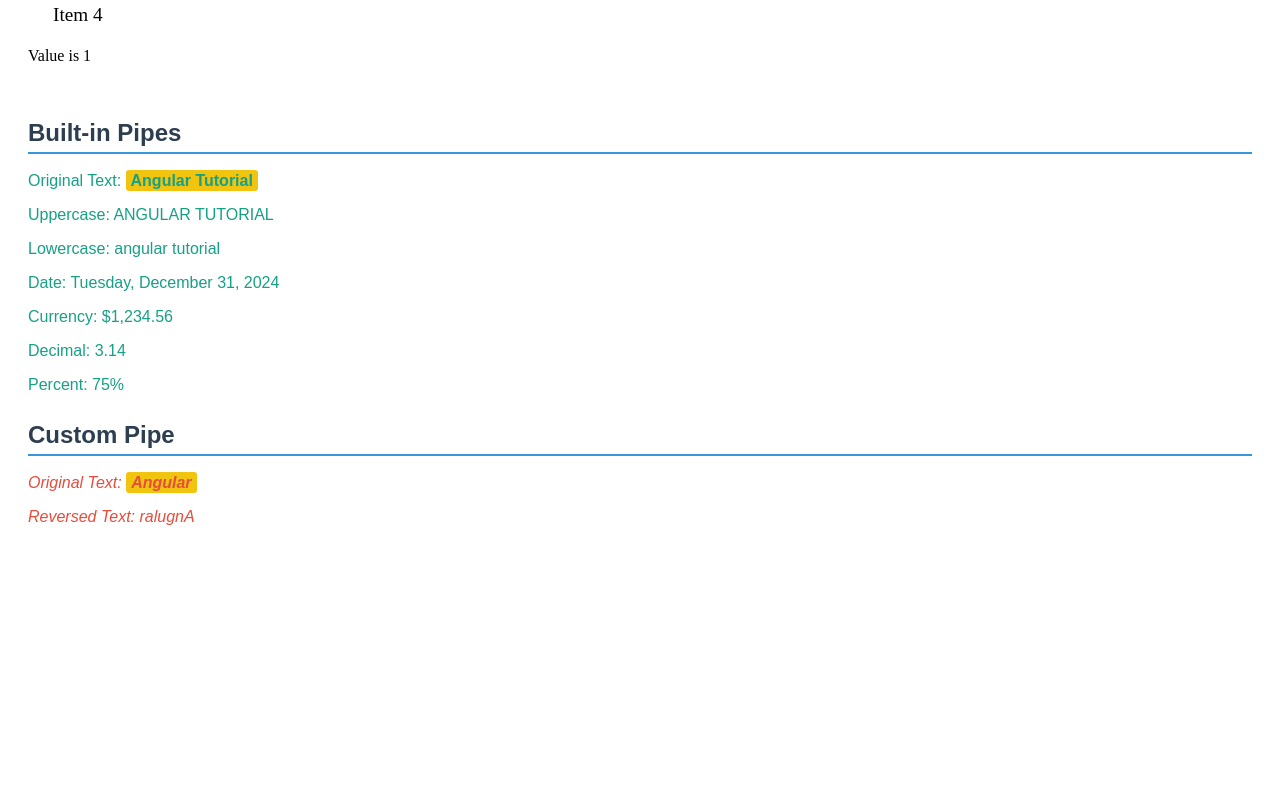
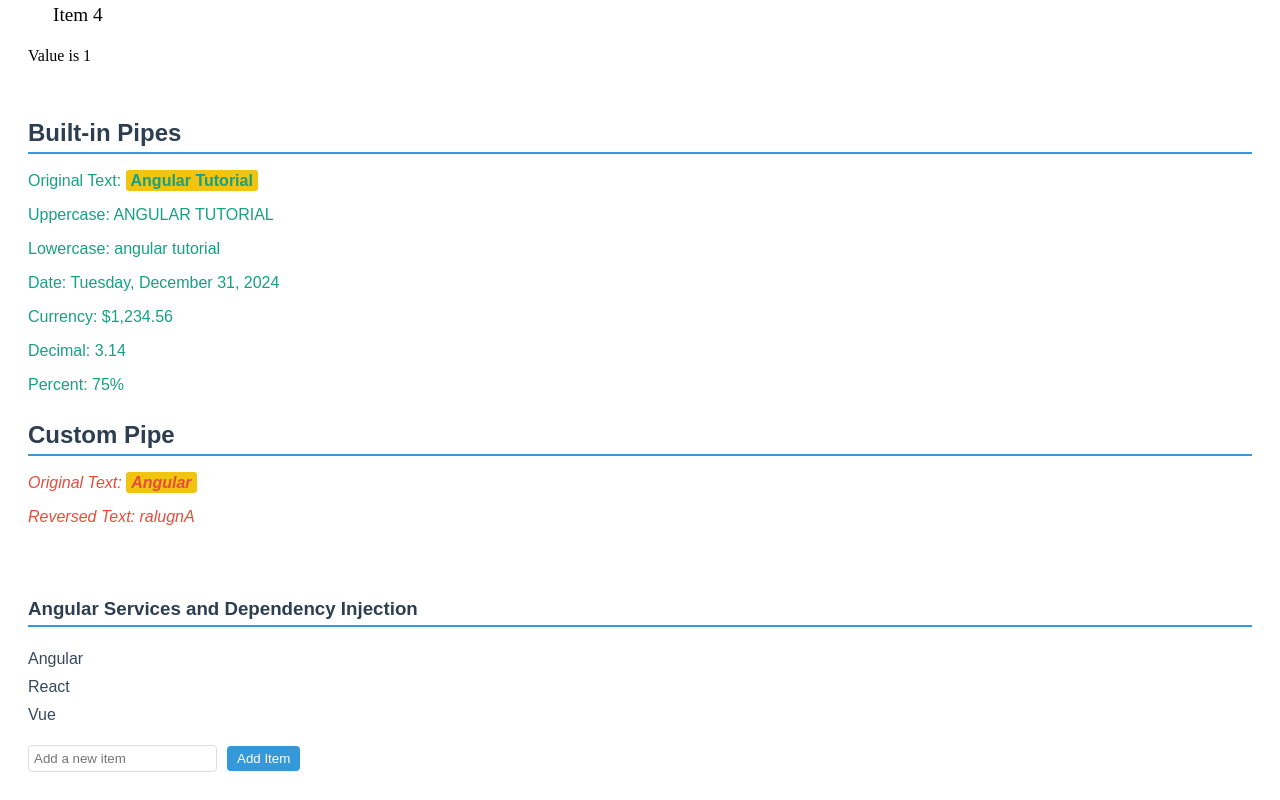
Before and after one commit to nasirhussainn/angular-16-tutorial, an Angular app in the folder angular-tutorial/: page / in a window 1280 px wide. Shown: the part 481-1281 px from the top of the page. Before the commit the page ends 1048 px from the top, so only its background shows below. Built offline with nearby package versions, Linux system fonts and the light colour scheme.

Commit message:
Add Lec6AngularServices component and DataService; update app module and template

```diff
--- a/angular-tutorial/src/app/app.component.html
+++ b/angular-tutorial/src/app/app.component.html
@@ -5,3 +5,4 @@
 
 <app-lec4-angular-directives></app-lec4-angular-directives>
 <app-lec5-pipes></app-lec5-pipes>
+<app-lec6-angular-services></app-lec6-angular-services>
--- a/angular-tutorial/src/app/app.module.ts
+++ b/angular-tutorial/src/app/app.module.ts
@@ -6,6 +6,7 @@
 import { FormsModule } from '@angular/forms';
 import { Lec5PipesComponent } from './lec5-pipes/lec5-pipes.component';
 import { ReversePipe } from './pipes/reverse.pipe';
+import { Lec6AngularServicesComponent } from './lec6-angular-services/lec6-angular-services.component';
 
 @NgModule({
   declarations: [
@@ -13,7 +14,8 @@
     Lec3AngularComponentsComponent,
     Lec4AngularDirectivesComponent,
     Lec5PipesComponent,
-    ReversePipe
+    ReversePipe,
+    Lec6AngularServicesComponent
   ],
   imports: [
     BrowserModule,
--- /dev/null
+++ b/angular-tutorial/src/app/lec6-angular-services/lec6-angular-services.component.html
@@ -0,0 +1,14 @@
+<div class="container">
+    <h3>Angular Services and Dependency Injection</h3>
+
+    <ul>
+      <li *ngFor="let item of items">{{ item }}</li>
+    </ul>
+
+    <input
+      type="text"
+      [(ngModel)]="newItem"
+      placeholder="Add a new item"
+    />
+    <button (click)="addItem()">Add Item</button>
+  </div>
--- /dev/null
+++ b/angular-tutorial/src/app/lec6-angular-services/lec6-angular-services.component.scss
@@ -0,0 +1,40 @@
+.container {
+    padding: 20px;
+    font-family: Arial, sans-serif;
+  }
+
+  h3 {
+    color: #2c3e50;
+    border-bottom: 2px solid #3498db;
+    padding-bottom: 5px;
+  }
+
+  ul {
+    list-style-type: none;
+    padding: 0;
+
+    li {
+      padding: 5px 0;
+      color: #34495e;
+    }
+  }
+
+  input {
+    margin-right: 10px;
+    padding: 5px;
+    border: 1px solid #ddd;
+    border-radius: 4px;
+  }
+
+  button {
+    padding: 5px 10px;
+    background-color: #3498db;
+    color: white;
+    border: none;
+    border-radius: 4px;
+    cursor: pointer;
+
+    &:hover {
+      background-color: #2980b9;
+    }
+  }
--- /dev/null
+++ b/angular-tutorial/src/app/lec6-angular-services/lec6-angular-services.component.ts
@@ -0,0 +1,28 @@
+import { Component } from '@angular/core';
+import { DataService } from '../services/data.service';
+
+
+@Component({
+  selector: 'app-lec6-angular-services',
+  templateUrl: './lec6-angular-services.component.html',
+  styleUrls: ['./lec6-angular-services.component.scss']
+})
+export class Lec6AngularServicesComponent {
+  items: string[] = [];
+  newItem: string = '';
+
+  constructor(private dataService: DataService) {}
+
+  ngOnInit(): void {
+    this.items = this.dataService.getData();
+  }
+
+  addItem(): void {
+    if (this.newItem.trim()) {
+      this.dataService.addData(this.newItem);
+      this.items = this.dataService.getData(); // Refresh the list
+      this.newItem = ''; // Clear the input field
+    }
+  }
+
+}
--- /dev/null
+++ b/angular-tutorial/src/app/services/data.service.ts
@@ -0,0 +1,17 @@
+import { Injectable } from '@angular/core';
+
+@Injectable({
+  providedIn: 'root'
+})
+export class DataService {
+
+  private data: string[] = ['Angular', 'React', 'Vue'];
+
+  getData(): string[] {
+    return this.data;
+  }
+
+  addData(item: string): void {
+    this.data.push(item);
+  }
+}
```
Also changed, not shown: 2 other files (tests, documents, lock files or other folders).
